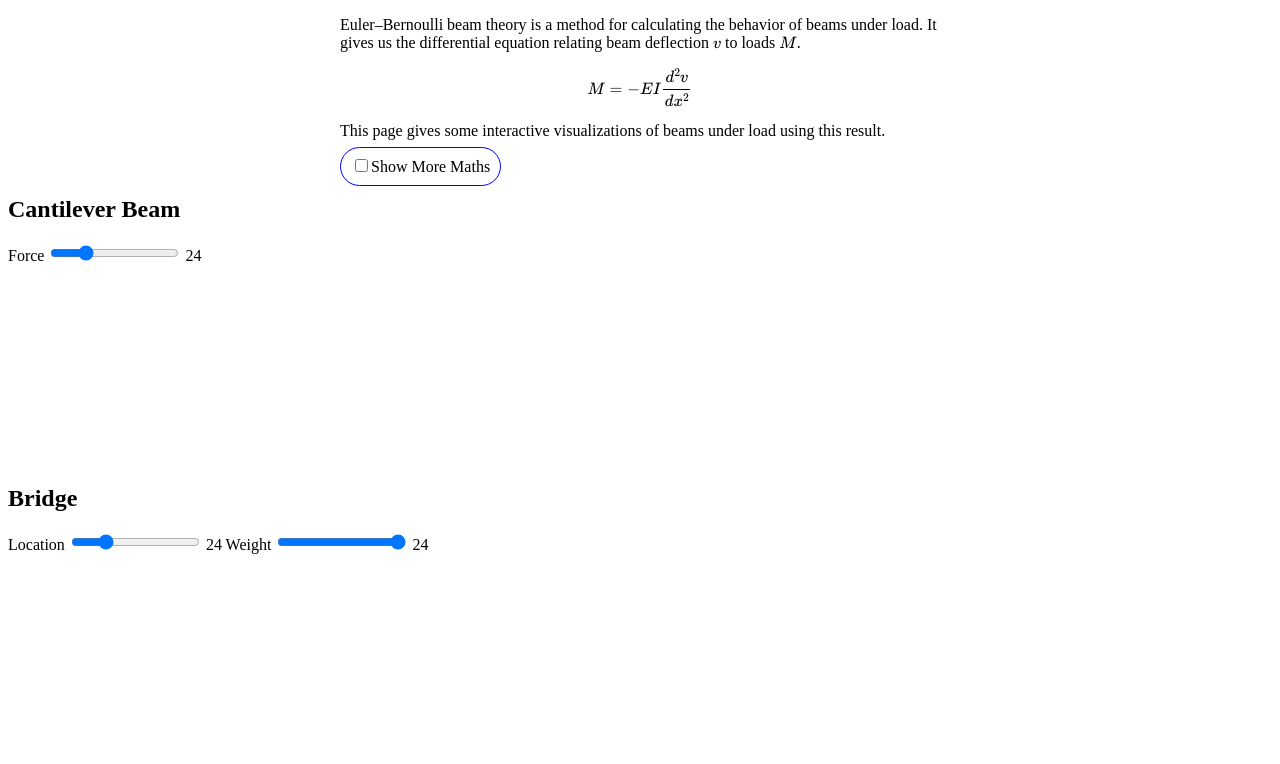
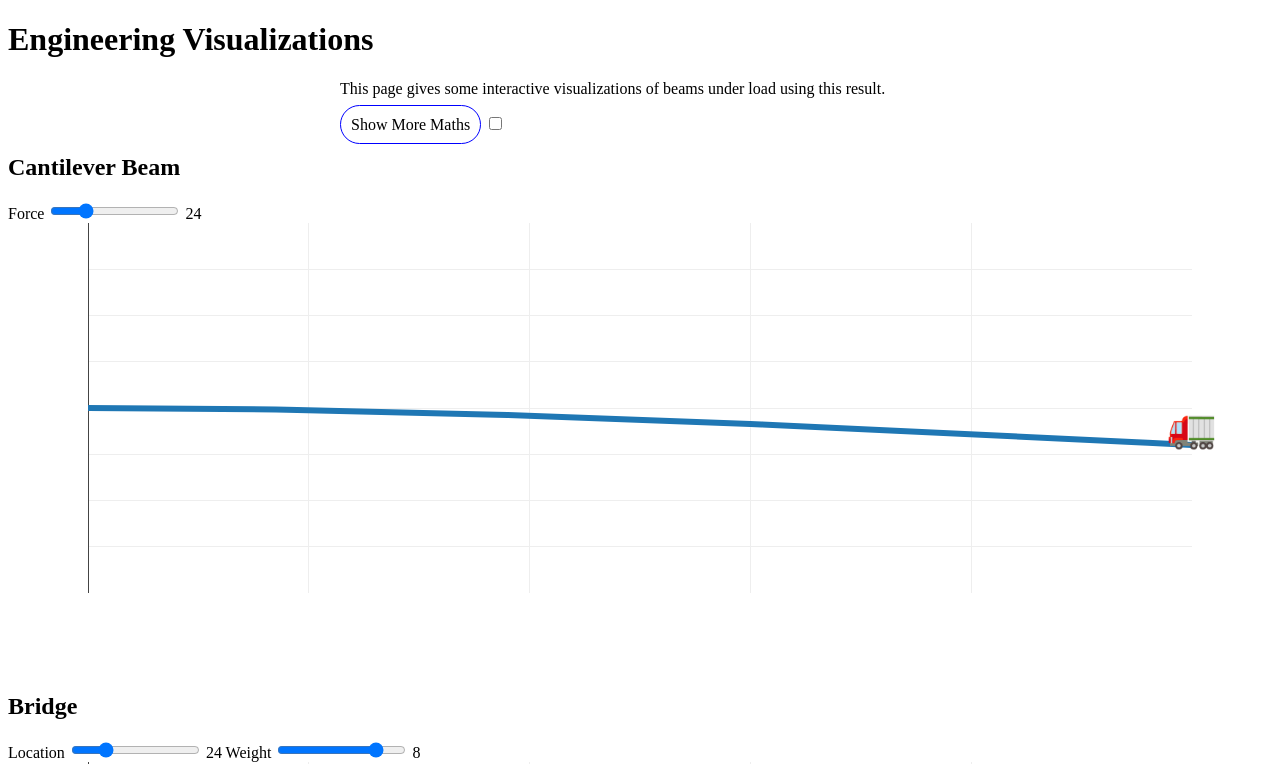
Before and after one commit to Tetraline/beam-bending, a plain HTML site: page index.html in a window 1280 px wide. Shown: the top 764 px of the page. Drawn offline with nearby package versions, Linux system fonts and the light colour scheme.

Commit message:
improve user experience

```diff
--- a/index.html
+++ b/index.html
@@ -14,18 +14,19 @@
 </head>
 
 <body>
+    <h1>Engineering Visualizations</h1>
     <div class="intro">
         <p class="intro__text">
-
-            Euler–Bernoulli beam theory is a method for calculating the behavior of beams under load.
-            It gives us the differential equation relating beam deflection \(v\) to loads \(M\).
-            \[M = -EI \frac{d^2v}{dx^2}\]
-
             This page gives some interactive visualizations of beams under load using this result.
         </p>
-        <label id="more-label"><input type="checkbox" id="more-checkbox">Show More Maths</label>
+        <label for="more-checkbox" id="more-label">Show More Maths</label>
+        <input type="checkbox" id="more-checkbox" />
         <div class="intro__text--more intro__text">
             <p>
+                Euler–Bernoulli beam theory is a method for calculating the behavior of beams under load.
+                It gives us the differential equation relating beam deflection \(v\) to loads \(M\).
+                \[M = -EI \frac{d^2v}{dx^2}\]
+
                 We can be lazy with physical dimensions since the visualizations have no basis in physical
                 reality. <i>Don't do this in any serious engineering application.</i><br />
                 \(E\) and \(I\), relate to the beam cross section geometry and material properties. We can just set them
@@ -59,15 +60,15 @@
     <span>Force</span>
     <input class="parameter-input" type="range" id="cantilever-force" value="24" min="0" max="100">
     <output id="cantilever-forceOutput">24</output>
-    <div id="cantilever-graph" style="width:400px;height:200px;"></div>
+    <div id="cantilever-graph"></div>
     <h2>Bridge</h2>
     <span>Location</span>
     <input class="parameter-input" type="range" id="simple-location" value="24" min="0" max="100">
     <output id="simple-locationOutput">24</output>
     <span>Weight</span>
-    <input class="parameter-input" type="range" id="simple-force" value="24" min="0" max="10">
-    <output id="simple-forceOutput">24</output>
-    <div id="simple-graph" style="width:600px;height:200px;"></div>
+    <input class="parameter-input" type="range" id="simple-force" value="8" min="0" max="10">
+    <output id="simple-forceOutput">8</output>
+    <div id="simple-graph"></div>
 
 
     <script type="module" src="./main.js"></script>
--- a/main.js
+++ b/main.js
@@ -32,7 +32,7 @@ const refreshValues = (type) => {
       console.error("Unknown type");
       break;
   }
-  //inputs.forEach((input) => {
-  //  console.log(input.value);
-  //});
 };
+
+refreshValues("simple");
+refreshValues("cantilever");
```
